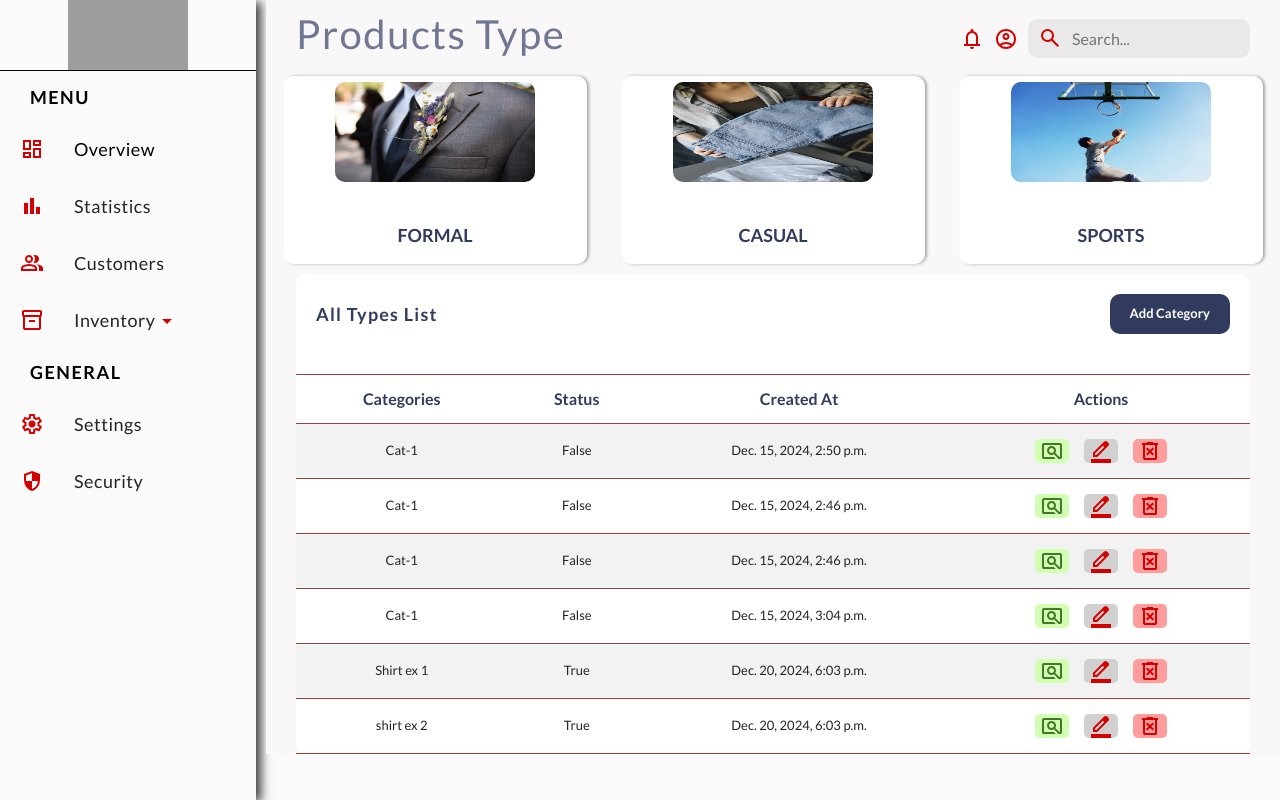
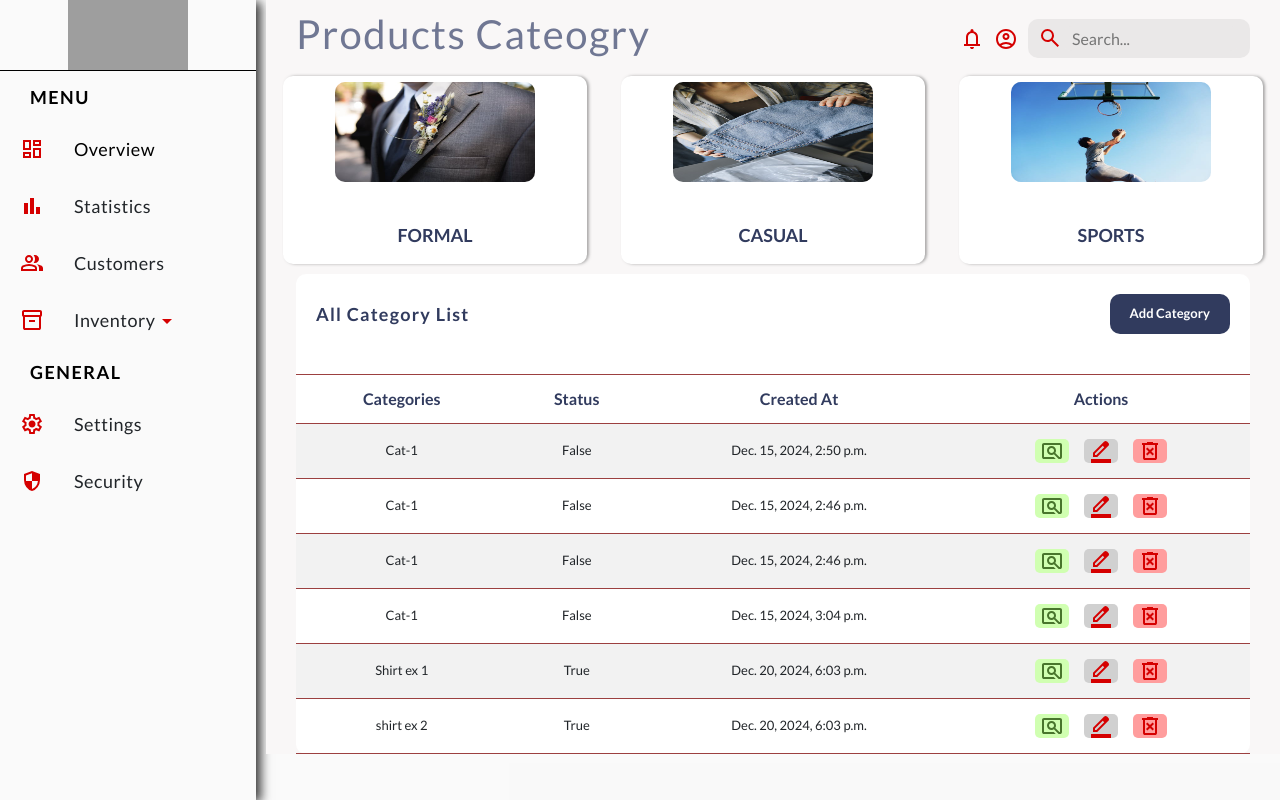
Before and after one commit to sudiptoshahin/redshed-web, a Django app: page /admin/dashboard/inventory/category in a window 1280 px wide. Run offline with Django 5.2, Linux system fonts and the light colour scheme; data comes from the database, SQL or seed files in the repository; some libraries are stand-ins or nearby versions; grey boxes are pictures that could not be loaded.

Commit message:
category and type crud done

```diff
--- a/backend/boardman/templates/boardman/inventory/add_category.html
+++ b/backend/boardman/templates/boardman/inventory/add_category.html
@@ -54,7 +54,8 @@
       </div>
 
       <div class="buttons">
-        <button class="btn-cancel" type="button">Cancel</button>
+        <button class="btn-cancel" type="button"
+          onclick="onHandleCategoryAddCancel(event)">Cancel</button>
         <button class="btn-submit" type="submit">Submit</button>
       </div>
     </form>
--- a/backend/boardman/templates/boardman/inventory/add_type.html
+++ b/backend/boardman/templates/boardman/inventory/add_type.html
@@ -70,7 +70,8 @@
       </div>
 
       <div class="buttons">
-        <button class="btn-cancel" type="button">Cancel</button>
+        <button class="btn-cancel" type="button"
+          onclick="onHandleAddTypeCancel(event)">Cancel</button>
         <button class="btn-submit" type="submit">Submit</button>
       </div>
     </form>
--- a/backend/boardman/templates/boardman/inventory/category.html
+++ b/backend/boardman/templates/boardman/inventory/category.html
@@ -2,7 +2,7 @@
 {% load static %}
 
 {% block dashboard_header_title %}
-<h1>Products Type</h1>
+<h1>Products Cateogry</h1>
 {% endblock %}
 {% block dashboard_menu_content %}
 <div class="">
@@ -29,7 +29,7 @@
 
     <div class="dashboard-types-table">
         <div class="dash-types-table-header">
-            <div class="dash-header-title">All Types List</div>
+            <div class="dash-header-title">All Category List</div>
             <div class="dash-header-add-filter">
                 <!-- Add type / Filter -->
                 <button class="dash-header-add-btn" onclick="onHandleAddCategory(event);">Add Category</button>
--- a/backend/static/js/boardman/boardman_events.js
+++ b/backend/static/js/boardman/boardman_events.js
@@ -105,3 +105,13 @@ function handleCroppedBtn(event) {
     // cropperInstance = null;
 
 }
+
+function onHandleAddTypeCancel(event) {
+    event.preventDefault();
+    window.location.replace('/admin/dashboard/inventory/type');
+}
+
+function onHandleCategoryAddCancel(event) {
+    event.preventDefault();
+    window.location.replace('/admin/dashboard/inventory/category');
+}
```
